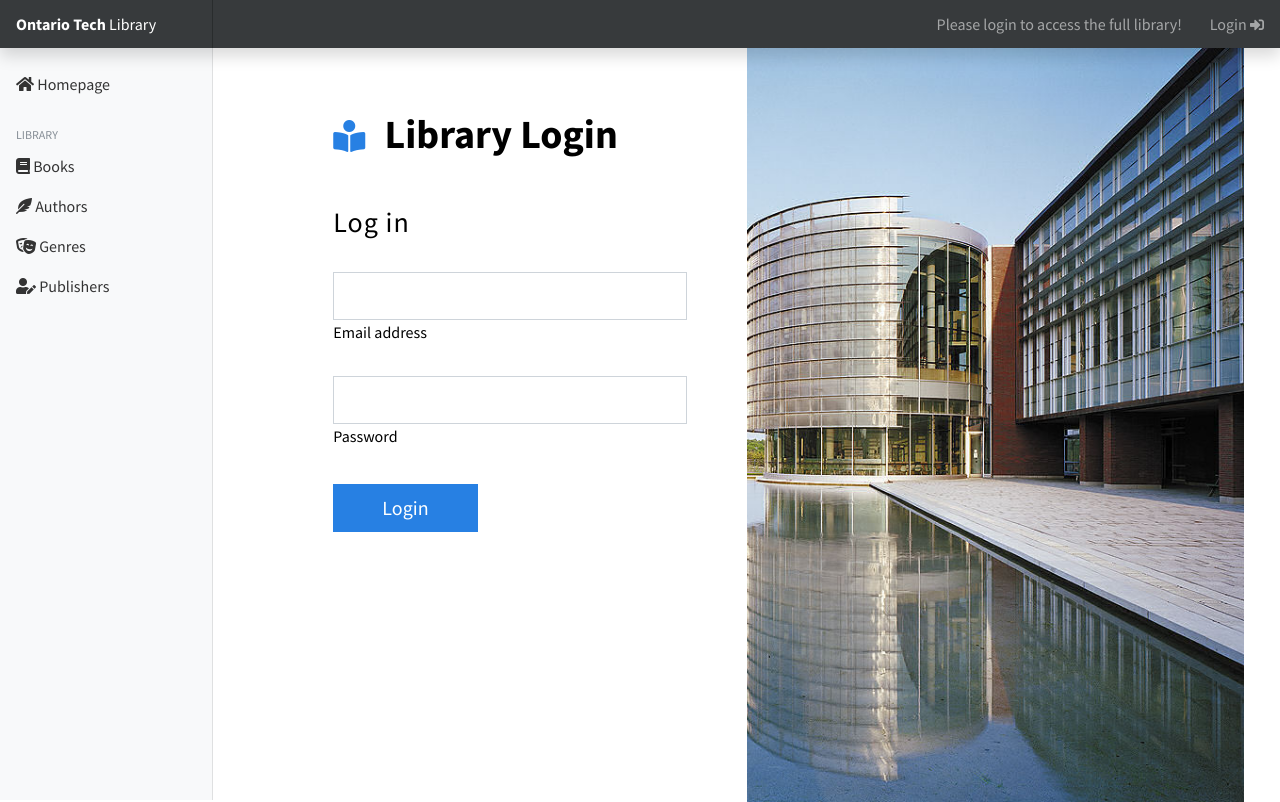
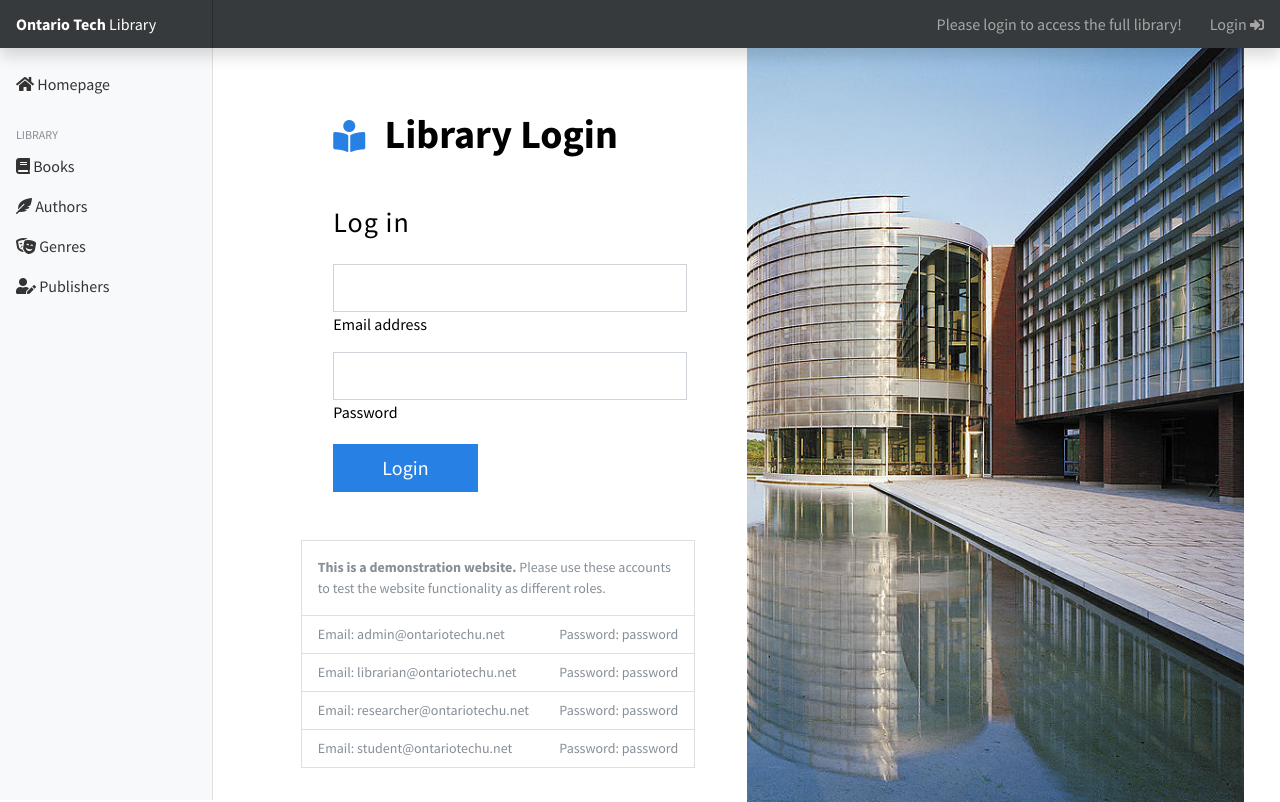
Before and after one commit to Kodos1122/Library-Management-System, a PHP site: page /login in a window 1280 px wide. Run offline with PHP 8.4, Linux system fonts and the light colour scheme.

Commit message:
Add demo info

```diff
--- a/views/login.php
+++ b/views/login.php
@@ -56,14 +56,14 @@ include('includes/header.php');
 
             <div class="d-flex align-items-center h-custom-2 px-5 ms-xl-4 mt-5 pt-5 pt-xl-0 mt-xl-n5">
                 <form action="/login" method="POST" style="width: 23rem;">
-                <h3 class="fw-normal mb-3 pb-3" style="letter-spacing: 1px;">Log in</h3>
+                    <h3 class="fw-normal mb-3 pb-2" style="letter-spacing: 1px;">Log in</h3>
 
-                <div class="form-outline mb-4">
+                    <div class="form-outline mb-2">
                         <input type="email" id="email" name="email" class="form-control form-control-lg" />
                         <label class="form-label" for="email">Email address</label>
                     </div>
 
-                <div class="form-outline mb-4">
+                    <div class="form-outline mb-2">
                         <input type="password" id="password" name="password" class="form-control form-control-lg" />
                         <label class="form-label" for="password">Password</label>
                     </div>
@@ -75,6 +75,18 @@ include('includes/header.php');
                     <!--<p>Don't have an account? <a href="/register" class="link-primary">Register here</a></p>-->
 
                 </form>
+            </div>
+
+            <div class="col-sm-10 offset-sm-1 mt-4 card" id="demo">
+                <div class="card-body text-muted small">
+                    <strong>This is a demonstration website.</strong> Please use these accounts to test the website functionality as different roles.
+                </div>
+                <ul class="list-group list-group-flush small">
+                    <li class="list-group-item text-muted">Email: admin@ontariotechu.net<span style="float: right;">Password: password</span></li>
+                    <li class="list-group-item text-muted">Email: librarian@ontariotechu.net<span style="float: right;">Password: password</span></li>
+                    <li class="list-group-item text-muted">Email: researcher@ontariotechu.net<span style="float: right;">Password: password</span></li>
+                    <li class="list-group-item text-muted">Email: student@ontariotechu.net<span style="float: right;">Password: password</span></li>
+                </ul>
             </div>
         </div>
         <div class="col-sm-6 px-0 d-none d-sm-block">
```
Lines whose indentation alone changed are shown as unchanged.
